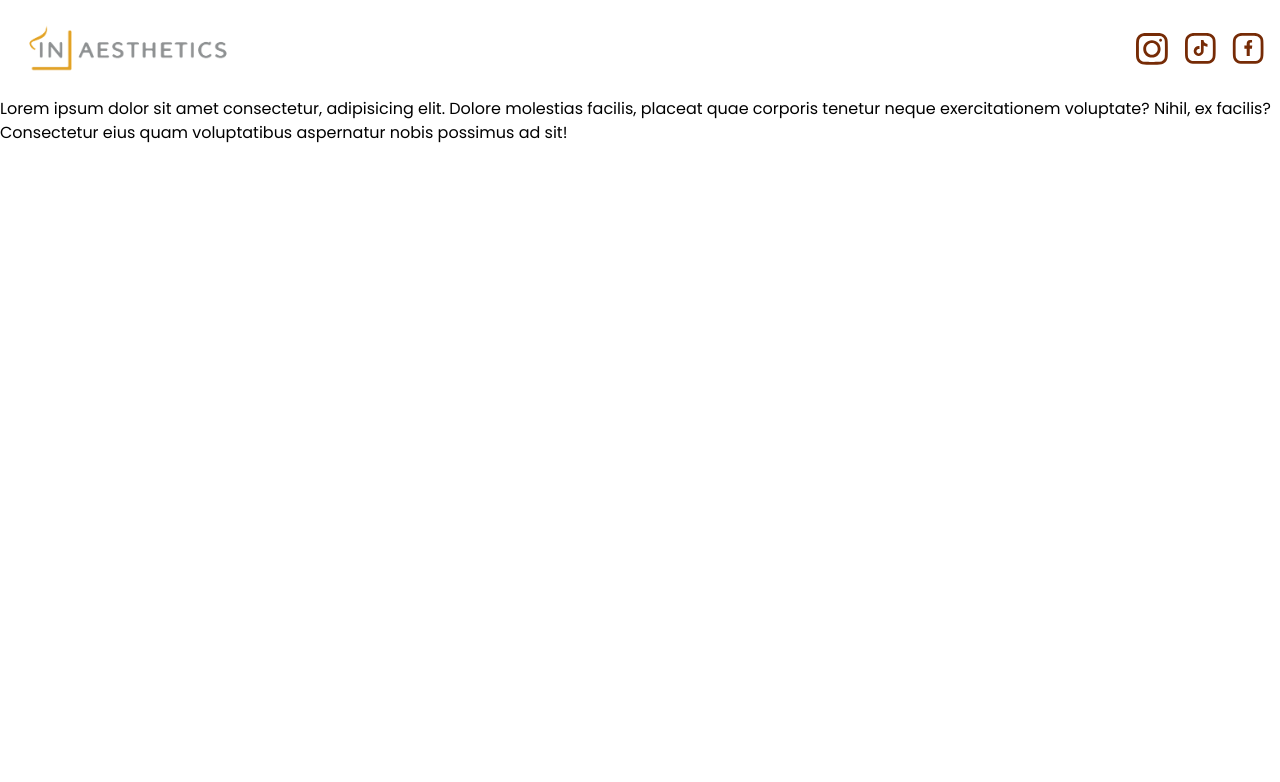
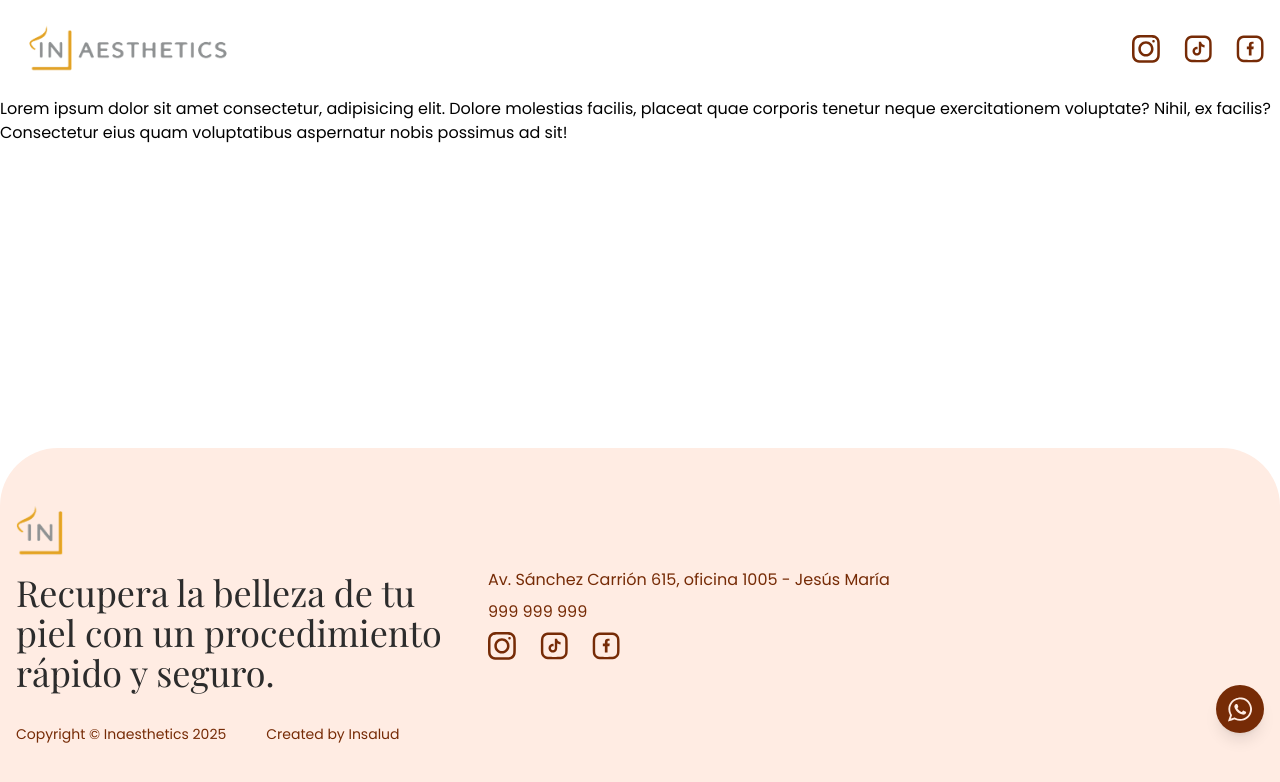
Before and after one commit to M4rckR/in-aesthetics, a Next.js app: page / in a window 1280 px wide. Shown: the top 782 px of the page. Built offline with nearby package versions, Linux system fonts and the light colour scheme; a web font is replaced by a local one.

Commit message:
feat: footer terminado

```diff
--- a/app/globals.css
+++ b/app/globals.css
@@ -2,11 +2,25 @@
 
 
 @theme {
+  /* Fuentes */
   --font-in-playfair: var(--font-in-playfair);
   --font-in-poppins: var(--font-in-poppins);
+
+  /* <Colores */
+  --color-in-pink: #FFECE3;
+  --color-in-title-base: #2C2C2C;
+  --color-in-brown: #762B06;
 }
 
 
 body {
   @apply font-in-poppins
 }
+
+h1, h2, h3, h4, h5 {
+  @apply text-in-title-base
+}
+
+p {
+  @apply text-in-brown
+}
--- a/app/layout.tsx
+++ b/app/layout.tsx
@@ -2,6 +2,8 @@ import type { Metadata } from "next";
 import { Playfair_Display, Poppins } from "next/font/google";
 import "./globals.css";
 import { Header } from "@/components/header/Header";
+import { Footer } from "@/components/footer/Footer";
+import { ButtonWsp } from "@/components/ui/buttonWsp/ButtonWsp";
 
 const playfair = Playfair_Display({
   variable: "--font-in-playfair",
@@ -27,12 +29,14 @@ export default function RootLayout({
   children: React.ReactNode;
 }>) {
   return (
-    <html lang="en">
+    <html lang="es" className="h-full">
       <body
-        className={`${poppins.variable} ${playfair.variable} antialiased`}
+        className={`${poppins.variable} ${playfair.variable} antialiased flex flex-col min-h-screen`}
       >
+        <ButtonWsp/>
         <Header/>
         {children}
+        <Footer/>
       </body>
     </html>
   );
--- a/app/page.tsx
+++ b/app/page.tsx
@@ -1,7 +1,7 @@
 export default function Home() {
   return (
-    <div>
+    <main className="grow">
       Lorem ipsum dolor sit amet consectetur, adipisicing elit. Dolore molestias facilis, placeat quae corporis tenetur neque exercitationem voluptate? Nihil, ex facilis? Consectetur eius quam voluptatibus aspernatur nobis possimus ad sit!
-    </div>
+    </main>
   );
 }
--- /dev/null
+++ b/components/footer/Footer.tsx
@@ -0,0 +1,38 @@
+import Image from 'next/image'
+import React from 'react'
+import { Socialbar } from '../socialBar/Socialbar'
+
+export const Footer = () => {
+  return (
+    <footer
+        className='bg-in-pink py-14 rounded-tl-[48px] rounded-tr-[48px] md:rounded-tl-[58px] md:rounded-tr-[58px]'
+        >
+        <div className='container max-w-[1440px] mx-auto px-4 space-y-8'>
+            <div className='flex flex-col md:flex-row gap-8'>
+                <div className='space-y-4 flex flex-col items-center md:items-start'>
+                    <Image
+                    src ="/logos/logo_small.png"
+                    alt ="logo inaesthetics"
+                    width={48}
+                    height={48}
+                    />
+                    <h3
+                        className='text-center md:text-left font-in-playfair text-2xl md:text-3xl lg:text-4xl md:max-w-[440px]'
+                    >Recupera la belleza de tu piel con un procedimiento rápido y seguro.</h3>
+                </div>
+                <div className='space-y-2 md:pt-16 text-center md:text-left'>
+                    <p>Av. Sánchez Carrión 615, oficina 1005 - Jesús María</p>
+                    <p>999 999 999</p>
+                    <div className='flex justify-center md:justify-start'>
+                        <Socialbar gap={24} size={28}/>
+                    </div>
+                </div>
+            </div>
+            <div className='md:flex text-center gap-10 text-sm'>
+                <p>Copyright © Inaesthetics 2025</p>
+                <p>Created by Insalud</p>
+            </div>
+        </div>
+    </footer>
+  )
+}
--- a/components/header/Header.tsx
+++ b/components/header/Header.tsx
@@ -1,9 +1,10 @@
 import Image from "next/image"
+import { Socialbar } from "../socialBar/Socialbar"
 
 export const Header = () => {
   return (
     <div>
-        <header className="max-w-[1440px] mx-auto py-4 px-4">
+        <header className="max-w-[1440px] mx-auto container py-4 px-4">
             <div className="flex items-center justify-between">
                 <Image
                     priority
@@ -14,38 +15,10 @@ export const Header = () => {
                     className="w-36 md:w-56"
                     // placeholder="blur"
                 />
-                <div className="flex gap-4">
-                    <a href="#">
-                      <Image
-                        priority
-                        src="/icons/instagram.svg"
-                        alt="icono instagram"
-                        width={25}
-                        height={25}
-                        className="w-6 md:w-8"
-                      />
-                    </a>
-                    <a href="#">
-                      <Image
-                        priority
-                        src="/icons/tiktok.svg"
-                        alt="icono instagram"
-                        width={25}
-                        height={25}
-                        className="w-6 md:w-8"
-                      />
-                    </a>
-                    <a href="#">
-                      <Image
-                        priority
-                        src="/icons/facebook.svg"
-                        alt="icono instagram"
-                        width={25}
-                        height={25}
-                        className="w-6 md:w-8"
-                      />
-                    </a>
-                </div>
+                <Socialbar
+                  size={28}
+                  gap={24}
+                />
             </div>
         </header>
     </div>
--- /dev/null
+++ b/components/socialBar/Socialbar.tsx
@@ -0,0 +1,30 @@
+"use client"
+
+import { socials } from "@/data/socials";
+import Image from "next/image"
+
+type SocialbarProps = {
+    size:number
+    gap:number
+}
+
+export const Socialbar = ({size,gap}:SocialbarProps) => {
+  return (
+    <div
+        style={{display: "flex", gap: `${gap}px`}}
+    >
+        {socials.map((red) => (
+            <a key={red.alt} href="#">
+                <Image
+                    priority
+                    src={red.src}
+                    alt={red.alt}
+                    width={25}
+                    height={25}
+                    style={{width: `${size}px`, height: `${size}px`}}
+                />
+            </a>
+        ))}
+    </div>
+  )
+}
--- /dev/null
+++ b/components/ui/buttonWsp/ButtonWsp.tsx
@@ -0,0 +1,17 @@
+import Image from "next/image"
+
+export const ButtonWsp = () => {
+    return (
+      <div>
+          <a className="fixed bottom-1/12 w-12 h-12  right-4 z-50  rounded-full shadow-lg transition-transform duration-300 hover:scale-105 bg-in-brown flex justify-center items-center" href="" target="_blank">
+             <Image
+                alt="icono whatsapp"
+                src="/icons/button_wsp.svg"
+                width={24}
+                height={24}
+             />
+          </a>
+      </div>
+
+    )
+  }
--- /dev/null
+++ b/data/socials.ts
@@ -0,0 +1,16 @@
+import type {RedSocial} from "@/types/index"
+
+export const socials:RedSocial[] = [
+    {
+        alt: "icono instagram",
+        src: "/icons/instagram.svg"
+    },
+    {
+        alt: "icono tiktok",
+        src: "/icons/tiktok.svg"
+    },
+    {
+        alt: "icono facebook",
+        src: "/icons/facebook.svg"
+    }
+]
--- /dev/null
+++ b/types/index.ts
@@ -0,0 +1,4 @@
+export type RedSocial = {
+    alt:string
+    src:string
+}
```
Also changed, not shown: public/icons/button_wsp.svg (added), public/logos/logo_small.png (added).
